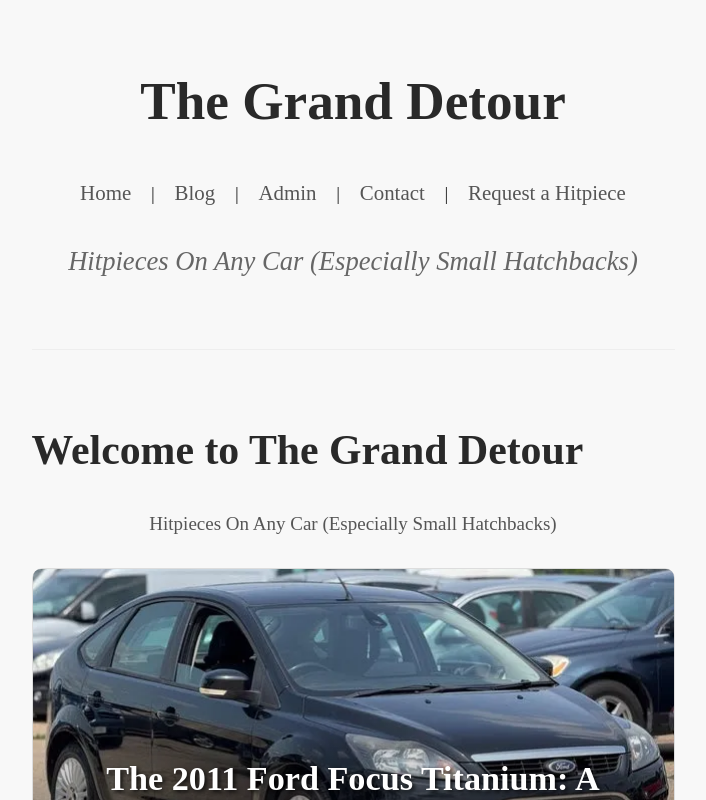
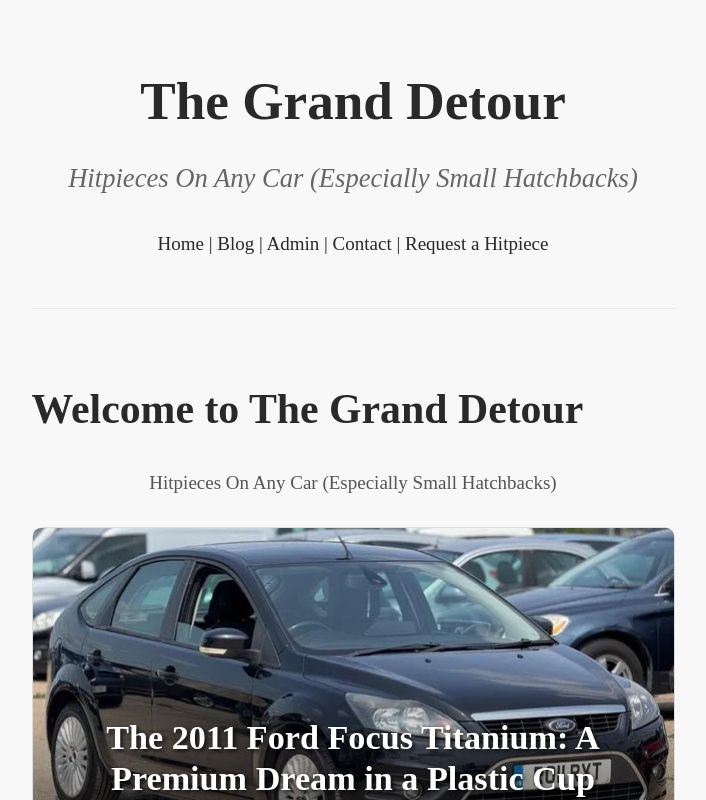
Before and after one commit to charlieboardy14/The-Grand-Detour, a Next.js app: page / in a window 1280 px wide. Shown: the top 800 px of the page, without its empty margins (287-993 px from the left). Built offline with nearby package versions, Linux system fonts and the light colour scheme; no server answers; the database is empty.

Commit message:
feat: Move slogan below logo and adjust styling
- Relocate slogan `<p>` tag inside `headerContent` in `components/layout.js`.
- Adjust CSS in `components/layout.module.css` for proper spacing and alignment of the slogan below the logo.

```diff
--- a/components/layout.js
+++ b/components/layout.js
@@ -18,11 +18,11 @@
       <header className={styles.header}>
         <div className={styles.headerContent}>
           <a className={styles.logo}>The Grand Detour</a>
+          <p className={styles.strapline}>Hitpieces On Any Car (Especially Small Hatchbacks)</p>
           <nav>
             <Link href="/">Home</Link> | <Link href="/posts">Blog</Link> | <Link href="/admin">Admin</Link> | <Link href="/contact">Contact</Link> | <Link href="/request">Request a Hitpiece</Link>
           </nav>
         </div>
-        <p className={styles.strapline}>Hitpieces On Any Car (Especially Small Hatchbacks)</p>
       </header>
       <main>{children}</main>
     </div>
--- a/components/layout.module.css
+++ b/components/layout.module.css
@@ -35,31 +35,19 @@
   color: #000; /* Subtle hover effect */
 }
 
-.header nav {
-  text-align: center; /* Center navigation */
-  margin-top: 1.5rem;
-}
-
-.header nav a {
-  margin: 0 15px;
-  font-weight: 400;
-  color: #555;
-  text-decoration: none;
-  font-size: 1.1em;
-}
-
-.header nav a:hover {
-  color: #000;
-  text-decoration: none; /* No underline on hover for clean look */
-}
-
 .strapline {
   font-family: 'Merriweather', serif;
   font-size: 1.4em;
   color: #666;
-  margin-top: 1rem;
+  margin-top: 0.5rem; /* Reduced margin-top */
+  margin-bottom: 1.5rem; /* Added margin-bottom to separate from nav */
   text-align: center;
   font-style: italic;
+}
+
+.header nav {
+  text-align: center; /* Center navigation */
+  margin-top: 0; /* Removed margin-top as strapline now provides spacing */
 }
 
 /* Adjustments for post pages */
```
